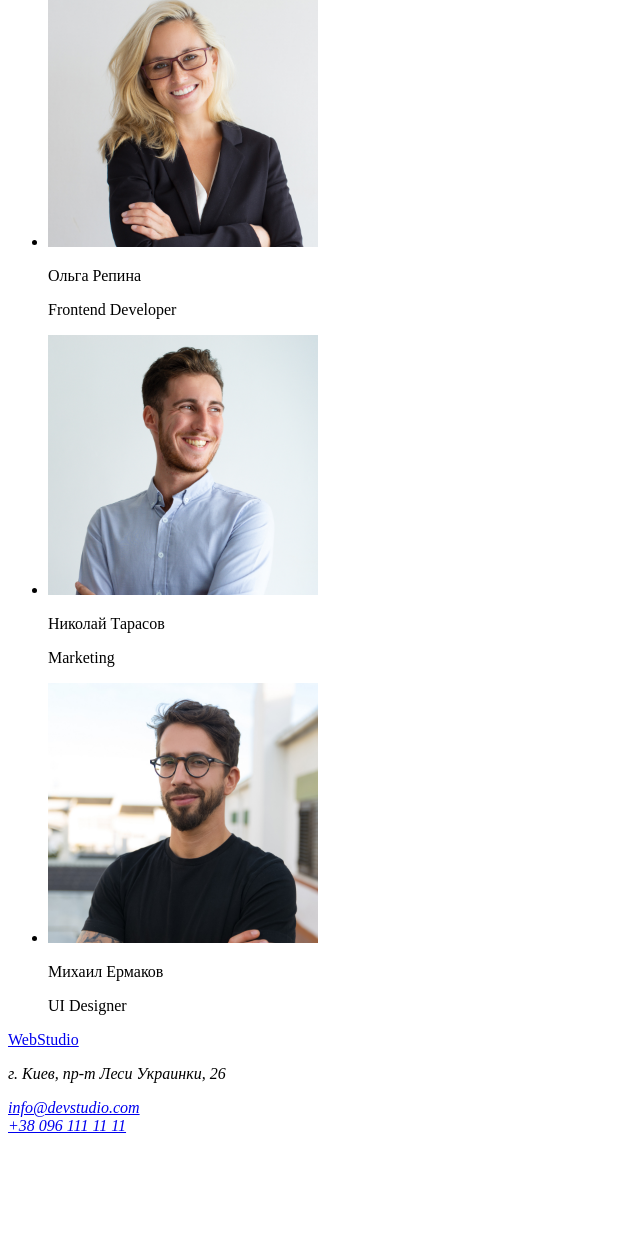
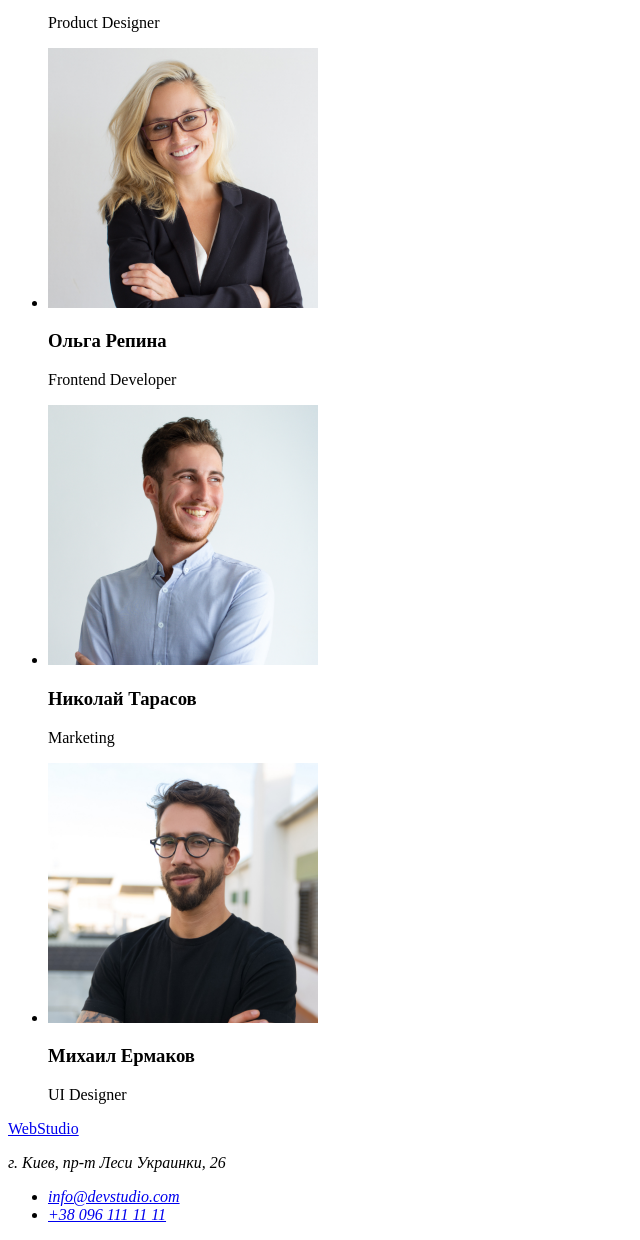
Before and after one commit to Reversus28/goit-markup-hw-01, a plain HTML site: page index.html in a window 1280 px wide. Shown: the part 1865-3105 px from the top of the page, without its empty margins (0-640 px from the left). Before the commit the page ends 3008 px from the top, so only its background shows below. Drawn offline with Linux system fonts and the light colour scheme.

Commit message:
Добавляет заголовки и список

```diff
--- a/index.html
+++ b/index.html
@@ -92,6 +92,7 @@
       </section>
       <!-- Our team -->
       <section>
+        <h2>Наша команда</h2>
         <ul>
           <li>
             <img
@@ -100,7 +101,7 @@
               width="270"
               height="260"
             />
-            <p>Игорь Демьяненко</p>
+            <h3>Игорь Демьяненко</h3>
             <p>Product Designer</p>
           </li>
           <li>
@@ -110,7 +111,7 @@
               width="270"
               height="260"
             />
-            <p>Ольга Репина</p>
+            <h3>Ольга Репина</h3>
             <p>Frontend Developer</p>
           </li>
           <li>
@@ -120,7 +121,7 @@
               width="270"
               height="260"
             />
-            <p>Николай Тарасов</p>
+            <h3>Николай Тарасов</h3>
             <p>Marketing</p>
           </li>
           <li>
@@ -130,7 +131,7 @@
               width="270"
               height="260"
             />
-            <p>Михаил Ермаков</p>
+            <h3>Михаил Ермаков</h3>
             <p>UI Designer</p>
           </li>
         </ul>
@@ -140,8 +141,10 @@
       <a href="index.html" lang="en"> <span>Web</span>Studio </a>
       <address>
         <p>г. Киев, пр-т Леси Украинки, 26</p>
-        <a href="mailto:info@devstudio.com">info@devstudio.com</a><br />
-        <a href="tel:+380961111111">+38 096 111 11 11</a>
+        <ul>
+          <li><a href="mailto:info@devstudio.com">info@devstudio.com</a></li>
+          <li><a href="tel:+380961111111">+38 096 111 11 11</a></li>
+        </ul>
       </address>
     </footer>
   </body>
```
